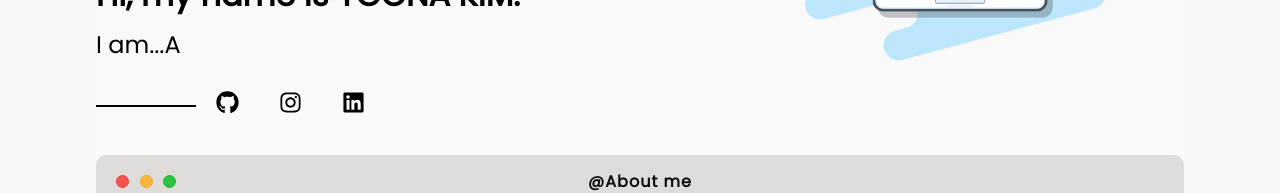
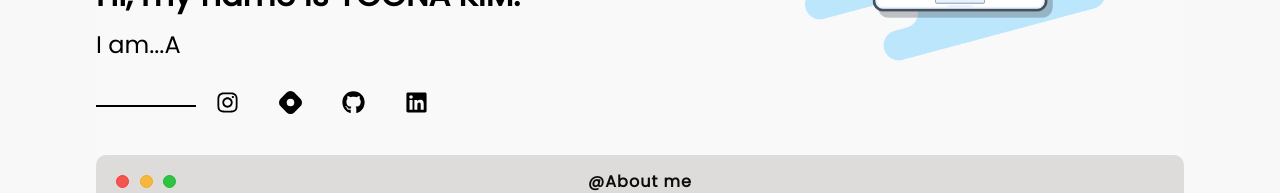
Before and after one commit to kim00432/portfolio, a React (Create React App) app: page / in a window 1280 px wide. Shown: the part 395-588 px from the top of the page. Built offline with nearby package versions, Linux system fonts and the light colour scheme.

Commit message:
Update my hashnode link

```diff
--- a/src/components/Header/Header.js
+++ b/src/components/Header/Header.js
@@ -1,6 +1,7 @@
 import React from 'react'
 import Typical from 'react-typical'
-import { FaGithub, FaInstagram, FaLinkedin } from 'react-icons/fa';
+import { FaGithub, FaInstagram, FaLinkedin } from 'react-icons/fa'
+import { SiHashnode } from "react-icons/si"
 import './header.css'
 
 export default function Header() {
@@ -25,10 +26,13 @@ export default function Header() {
             <hr className="line"></hr>
             <ul>
                 <li>
-                    <a href="https://github.com/kim00432" target="_blank" rel="noreferrer" className='socialMedia_link'><FaGithub /></a>
+                    <a href="https://www.instagram.com/__yoonak/" target="_blank" rel="noreferrer" className='socialMedia_link'><FaInstagram /></a>
                 </li>
                 <li>
-                    <a href="https://www.instagram.com/__yoonak/" target="_blank" rel="noreferrer" className='socialMedia_link'><FaInstagram /></a>
+                    <a href="https://yoona.hashnode.dev/" target="_blank" rel="noreferrer" className='socialMedia_link'><SiHashnode /></a>
+                </li>
+                <li>
+                    <a href="https://github.com/kim00432" target="_blank" rel="noreferrer" className='socialMedia_link'><FaGithub /></a>
                 </li>
                 <li>
                     <a href="https://www.linkedin.com/in/yoona-k" target="_blank" rel="noreferrer" className='socialMedia_link'><FaLinkedin /></a>
```
